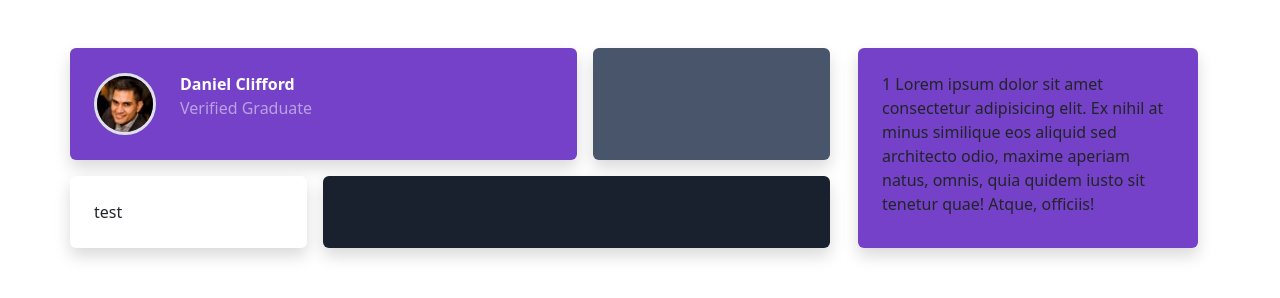
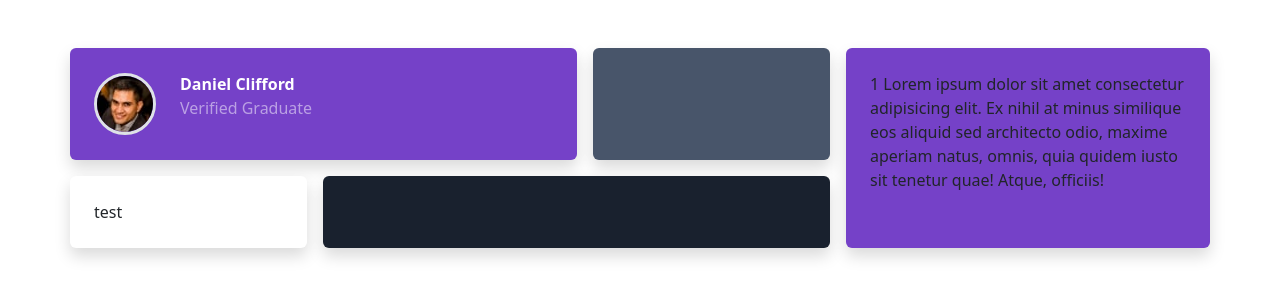
Before and after one commit to 0umaimaSoph/Bootstrap-grid, a plain HTML site: page index.html in a window 1280 px wide. Drawn offline with nearby package versions, Linux system fonts and the light colour scheme.

Commit message:
update grid style

```diff
--- a/index.html
+++ b/index.html
@@ -41,15 +41,15 @@
           ></div>
         </div>
         <div class="row gap-3">
-          <div class="col shadow rounded p-4" style="background-color: var(--white)">test</div>
+          <div class="col-sm shadow rounded p-4" style="background-color: var(--white)">test</div>
           <div
             class="col-sm-8 shadow rounded p-4"
             style="background-color: var(--dark-blackish-blue)"
           ></div>
         </div>
       </div>
-      <div class="row-md-0 col-lg d-grid">
-        <div class="col shadow rounded p-4" style="background-color: var(--primary)">
+      <div class="col-lg d-grid">
+        <div class="row  shadow rounded p-4" style="background-color: var(--primary)">
           1
           Lorem ipsum dolor sit amet consectetur adipisicing elit. Ex nihil at minus similique eos aliquid sed architecto odio, maxime aperiam natus, omnis, quia quidem iusto sit tenetur quae! Atque, officiis!
         </div>
```
